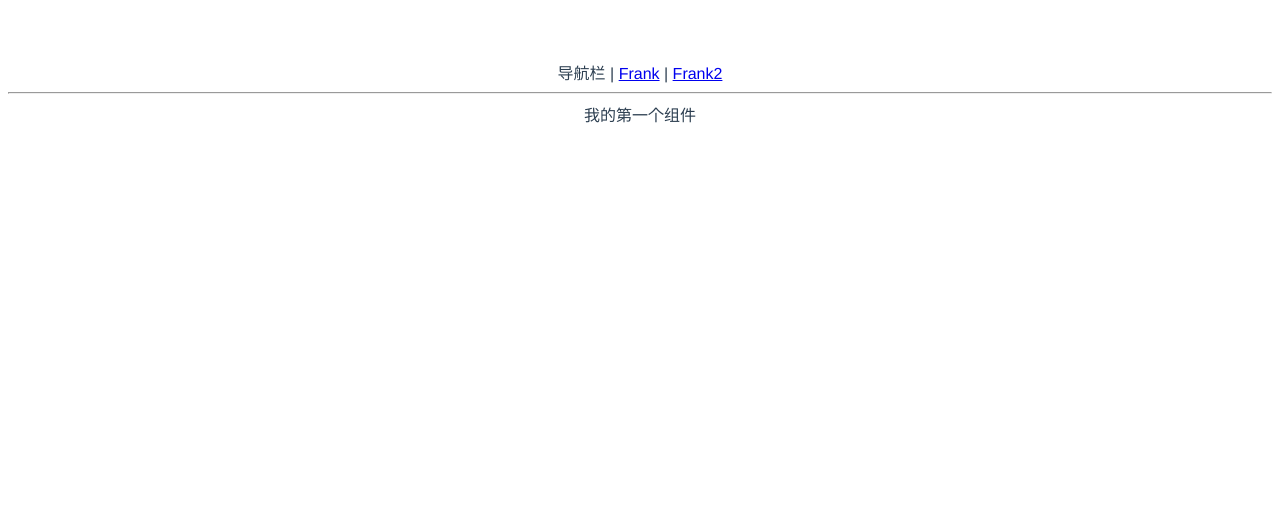
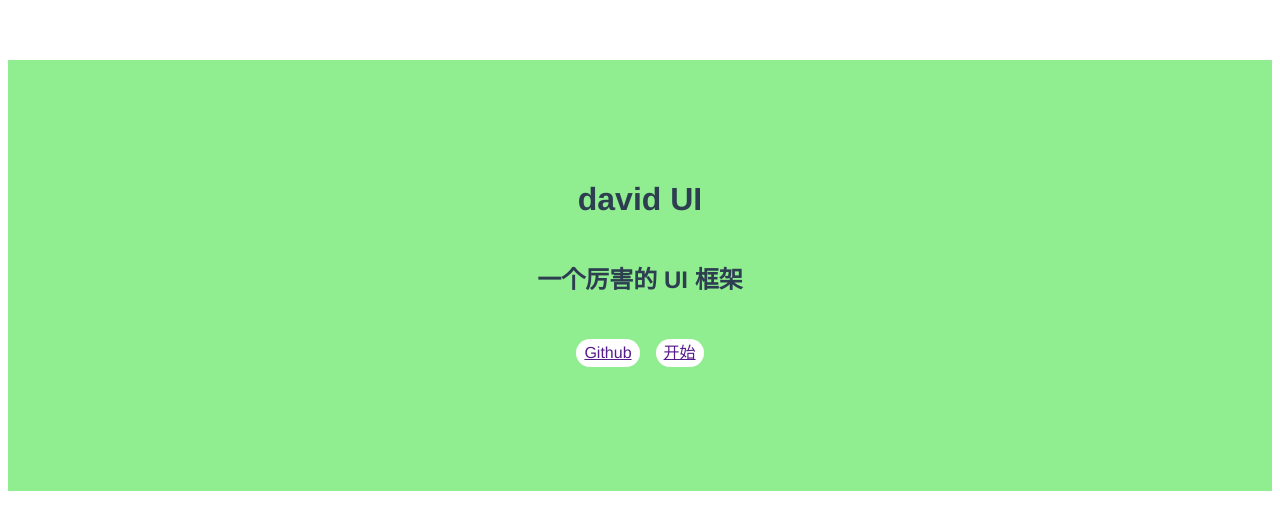
Before and after one commit to david361215/david-ui-website-1, a Vue app in the folder david-ui-1/: page / in a window 1280 px wide. Shown: the top 530 px of the page. Built offline with nearby package versions, Linux system fonts and the light colour scheme.

Commit message:
topnav 样式更新

```diff
--- a/david-ui-1/package.json
+++ b/david-ui-1/package.json
@@ -8,6 +8,7 @@
     "preview": "vite preview"
   },
   "dependencies": {
+    "sass": "^1.53.0",
     "vue": "^3.2.25",
     "vue-router": "^4.1.2"
   },
--- a/david-ui-1/src/App.vue
+++ b/david-ui-1/src/App.vue
@@ -1,12 +1,7 @@
 <script setup lang="ts">
-  import Frank from './components/Frank.vue'
 </script>
 
 <template>
-  <div>导航栏 |
-    <router-link to="/">Frank</router-link> |
-    <router-link to="/xxx">Frank2</router-link></div>
-  <hr>
   <router-view/>
 </template>
 
--- /dev/null
+++ b/david-ui-1/src/index.scss
@@ -0,0 +1,27 @@
+* {
+    margin: 0;
+    padding: 0;
+    box-sizing: border-box;
+  }
+  ul,
+  ol {
+    list-style: none;
+  }
+  a {
+    text-decoration: none;
+    color: inherit;
+    &:hover {
+      border-bottom: 1px solid;
+      cursor: pointer;
+    }
+  }
+  h1,h2,h3,h4,h5,h6{
+    font-weight: normal;
+  }
+
+  body {
+    font-size: 16px;
+    // 为什么这样写 font-family
+    // 答案见 https://github.com/zenozeng/fonts.css/
+    font-family: -apple-system, "Noto Sans", "Helvetica Neue", Helvetica, "Nimbus Sans L", Arial, "Liberation Sans", "PingFang SC", "Hiragino Sans GB", "Noto Sans CJK SC", "Source Han Sans SC", "Source Han Sans CN", "Microsoft YaHei", "Wenquanyi Micro Hei", "WenQuanYi Zen Hei", "ST Heiti", SimHei, "WenQuanYi Zen Hei Sharp", sans-serif;
+  }
--- /dev/null
+++ b/david-ui-1/src/views/Doc.vue
@@ -0,0 +1,12 @@
+<template>
+    <div>
+        <div class="topnav">
+            <div class="logo"></div>
+            <div class="menu"></div>
+        </div>
+        <div class="content">
+            <aside>边栏</aside>
+            <main>主内容</main>
+        </div>
+    </div>
+</template>
--- /dev/null
+++ b/david-ui-1/src/views/Home.vue
@@ -0,0 +1,40 @@
+<template>
+    <div>
+        <div class="topnav">
+            <div class="logo"></div>
+            <div class="menu"></div>
+        </div>
+        <div class="banner">
+            <h1>david UI</h1>
+            <h2>一个厉害的 UI 框架</h2>
+            <p class="actions">
+                <a href="">Github</a>
+                <a href="">开始</a>
+            </p>
+        </div>
+    </div>
+</template>
+
+<style lang="scss" scoped>
+.banner {
+  padding: 100px 0;
+  display: flex;
+  justify-content: center;
+  align-items: center;
+  flex-direction: column;
+  background: lightgreen;
+  > .actions{
+    padding: 8px 0;
+    a {
+      margin:0 8px;
+      background: #fff;
+      display: inline-block;
+      $h: 28px;
+      height: $h;
+      line-height: $h;
+      border-radius: calc($h/2) ;
+      padding: 0 8px;
+    }
+  }
+}
+</style>
```
Also changed, not shown: david-ui-1/src/main.ts (+6 -5 lines), 1 other file (tests, documents, lock files or other folders).
